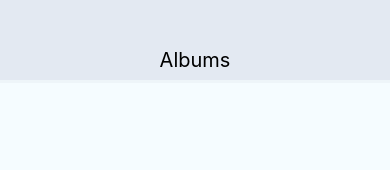
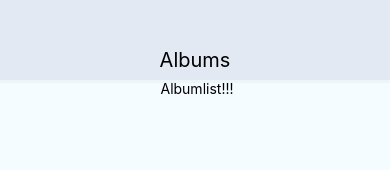
Before and after one commit to ClassyP/album_native, a React Native app: screen / in a window 390 px wide. Shown: the top 170 px of the page. Built offline with nearby package versions, Linux system fonts and the light colour scheme.

Commit message:
adding styling to album list text

```diff
--- a/App.js
+++ b/App.js
@@ -10,12 +10,15 @@
 import React, {Component} from 'react';
 import { StyleSheet, Text, View} from 'react-native';
 import Header from './src/Components/Header';
+import AlbumList from './src/Components/AlbumList';
+
 
 export default class App extends Component {
   render() {
     return (
         <View style={styles.container}>
         <Header headerText={"Albums"}/>
+          <AlbumList/>
         </View>
 
     );
--- a/src/Components/AlbumList.js
+++ b/src/Components/AlbumList.js
@@ -1,18 +1,37 @@
 import React from 'react';
 import {View, Text, StyleSheet} from 'react-native';
 
-export default const Albumlist = () => {
+const Albumlist = () => {
     return(
-        <View>
-            <Text> Albumlist!!!</Text>
+        <View style={styles.thumbnailContainerStyle}>
+            <Text style={styles.headerContentStyle}> Albumlist!!!</Text>
         </View>
     );
 };
+export default Albumlist;
 
 const styles = StyleSheet.create({
-    container: {
+    headerContentStyle: {
+        flexDirection: "column",
+        justifyContent: "space-around"
+    },
+    headerTextStyle: {
+        fontSize: 18
+    },
+    thumbnailStyle: {
+        height: 50,
+        width: 50
+    },
+    albumStyle: {
+        height: 300,
         flex: 1,
-        backgroundColor: '#F5FCFF',
+        width: null
     },
+    thumbnailContainerStyle: {
+        justifyContent: "center",
+        alignItems: "center",
+        marginLeft: 10,
+        marginRight: 10
+    }
 
 });
```
